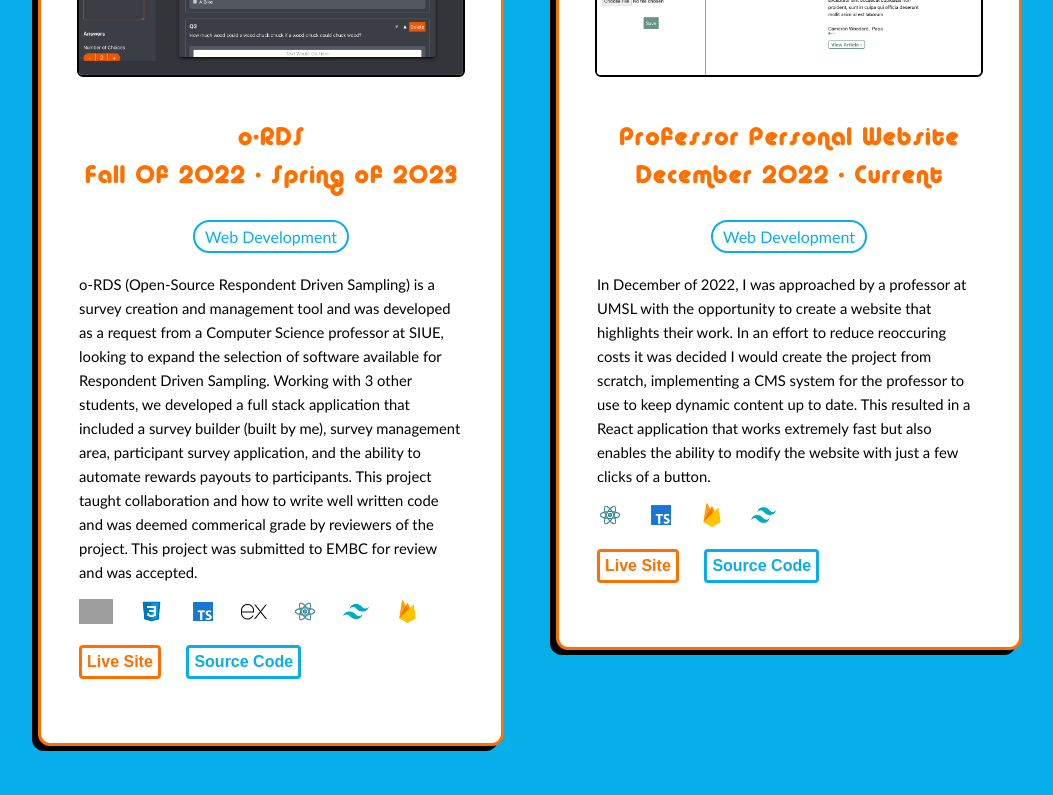
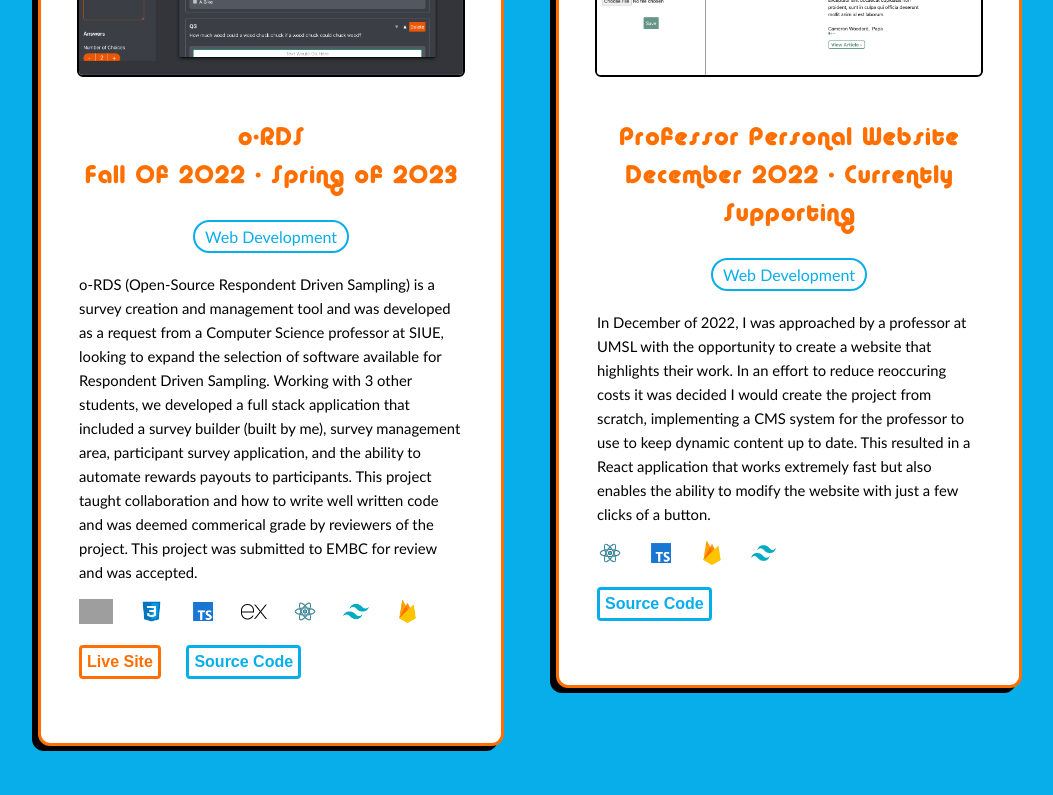
Before and after one commit to Cwoodard2/cameron-woodard-portfolio, a React (Create React App) app: page /#/ in a window 1280 px wide. Shown: the part 2180-2975 px from the top of the page, without its empty margins (110-1163 px from the left). Built offline with nearby package versions, Linux system fonts and the light colour scheme; grey boxes are pictures that could not be loaded.

Commit message:
- Removed links to incomplete websites

```diff
--- a/src/ProjectDescriptions/Projects.js
+++ b/src/ProjectDescriptions/Projects.js
@@ -39,12 +39,12 @@ export const devProjects = {
   },
   "Professor Personal Website": {
     title: "Professor Personal Website",
-    duration: "December 2022 - Current",
+    duration: "December 2022 - Currently Supporting",
     description:
       "In December of 2022, I was approached by a professor at UMSL with the opportunity to create a website that highlights their work. In an effort to reduce reoccuring costs it was decided I would create the project from scratch, implementing a CMS system for the professor to use to keep dynamic content up to date. This resulted in a React application that works extremely fast but also enables the ability to modify the website with just a few clicks of a button.",
     skills: [reactLogo, typescriptLogo, firebaseLogo, tailwindLogo],
     sourceCode: "https://github.com/Cwoodard2/umsl-professor-web",
-    liveSite: "umsl-professor-website.web.app",
+    liveSite: "",
     projectPic: umslPic,
     type: "Web Development",
   },
@@ -102,7 +102,7 @@ export const designProjects = {
       "The Clayton and Virginia Williams Foundation brought me on to redesign their current website as it had become outdated. To develop the website, I first learned more about the organization and derived what would a style that would help drive the foundation's message home. The blue and yellow signify trust and hope, giving the foundation credit for their mission. The website was given a formal, yet friendly feel in order to maintain professionalism, while inviting collaboration amongst communities.",
     skills: [],
     sourceCode: "",
-    liveSite: "https://www.cvwfdn.org",
+    liveSite: "",
     projectPic: cvwfdnPic,
     type: "Website Redesign",
   },
```
